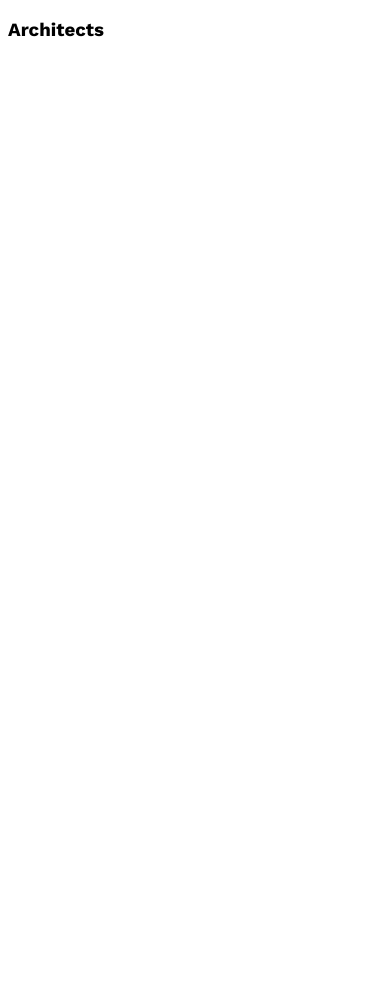
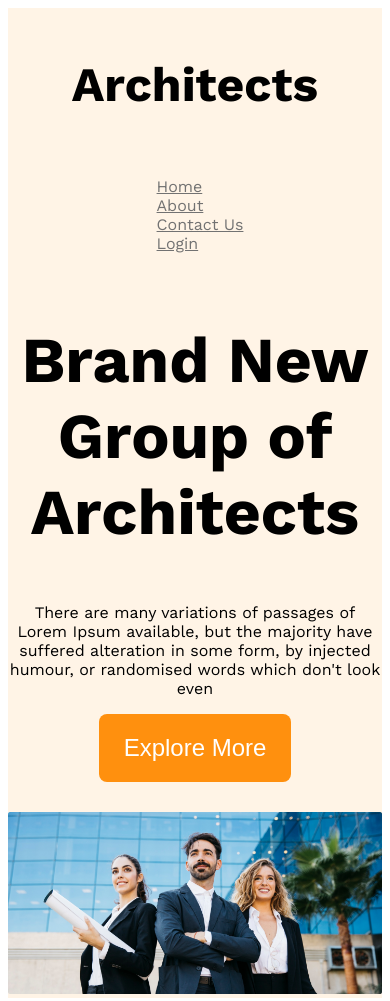
Before and after one commit to Sobuj301/architects-responsive-website, a plain HTML site: page index.html in a window 390 px wide. Before the commit the page ends 844 px from the top, so only its background shows below. Drawn offline with nearby package versions, Linux system fonts and the light colour scheme; a web font is replaced by a local one.

Commit message:
banner section create and responsive implement

```diff
--- a/index.html
+++ b/index.html
@@ -1,16 +1,36 @@
 <!DOCTYPE html>
 <html lang="en">
+
 <head>
     <meta charset="UTF-8">
     <meta name="viewport" content="width=device-width, initial-scale=1.0">
     <title>Architects Responsive Website</title>
     <link rel="stylesheet" href="styles/architects.css">
 </head>
+
 <body class="work-sans-font">
-    <header>
-          <nav class="navbar">
+    <header class="bg-light">
+        <nav class="navbar display-flex">
             <h3 class="brand">Architects</h3>
-          </nav>
+            <ul class="navlinks display-flex">
+                <li class="item"><a href="" class="navlink dark-3">Home</a></li>
+                <li class="item"><a href="" class="navlink dark-3">About</a></li>
+                <li class="item"><a href="" class="navlink dark-3">Contact Us</a></li>
+                <li class="item"><a href="" class="navlink dark-3">Login</a></li>
+            </ul>
+        </nav>
+        <div class="banner">
+            <div class="banner-contain">
+                <h2 class="banner-title">Brand New Group of Architects </h2>
+                <p class="banner-description">
+                    There are many variations of passages of Lorem Ipsum available, but the majority have suffered
+                    alteration in some form, by injected humour, or randomised words which don't look even
+                </p>
+                <button class="btn-primary">Explore More</button>
+            </div>
+
+            <img src="images/banner.png" alt="" class="banner-img">
+        </div>
     </header>
 
     <main>
@@ -21,4 +41,5 @@
 
     </footer>
 </body>
+
 </html>
--- a/styles/architects.css
+++ b/styles/architects.css
@@ -1,10 +1,99 @@
 @import url('https://fonts.googleapis.com/css2?family=Azeret+Mono:ital,wght@0,100..900;1,100..900&family=Lato:ital,wght@0,100;0,300;0,400;0,700;0,900;1,100;1,300;1,400;1,700;1,900&family=Open+Sans:ital,wght@0,300..800;1,300..800&family=Roboto:ital,wght@0,100;0,300;0,400;0,500;0,700;0,900;1,100;1,300;1,400;1,500;1,700;1,900&family=Work+Sans:ital,wght@0,100..900;1,100..900&display=swap');
 
 
-
-.work-sans-font {
+.work-sans-font{
     font-family: "Work Sans", sans-serif;
     font-optical-sizing: auto;
     font-weight: 400;
     font-style: normal;
   }
+
+/* share styles */
+  .display-flex{
+    display: flex;
+  }
+
+.dark-1{
+    color:#131313 ;
+}
+.dark-2{
+    color: #424242;
+}
+
+.dark-3{
+    color: #727272;
+}
+
+.bg-light{
+    background-color: rgba(255, 144, 14, 0.1);
+}
+
+
+
+/* nav item */
+
+  .item{
+    list-style: none;
+    margin-right: 30px;
+
+  }
+
+  .navbar {
+    justify-content: space-between;
+    align-items: center;
+  }
+
+  .navbar, .banner{
+    max-width: 1440px;
+    margin: 0 auto;
+  }
+
+
+
+  /* banner style */
+
+  .brand{
+    font-weight: 700;
+    font-size: 3rem;
+  }
+
+  .banner-contain{
+    max-width: 860px;
+    margin: 0px auto;
+    text-align: center;
+    margin-bottom: 30px;
+
+  }
+
+  .banner-title{
+    font-weight: 700;
+    font-size: 4rem;
+  }
+  .banner-description{
+    font-weight: 400;
+    font-size: 1rem;
+  }
+
+  .btn-primary{
+    color: white;
+    font-weight: 500;
+    font-size: 1.5rem;
+    background-color: #FF900E;
+    padding: 20px 25px;
+    border-radius: 8px;
+    border: none;
+  }
+
+  .banner-img{
+    width: 100%;
+  }
+
+
+
+  /* mobile device */
+
+@media screen and (max-width:576px) {
+    .navbar,.navlinks{
+        flex-direction: column;
+    }
+}
```
